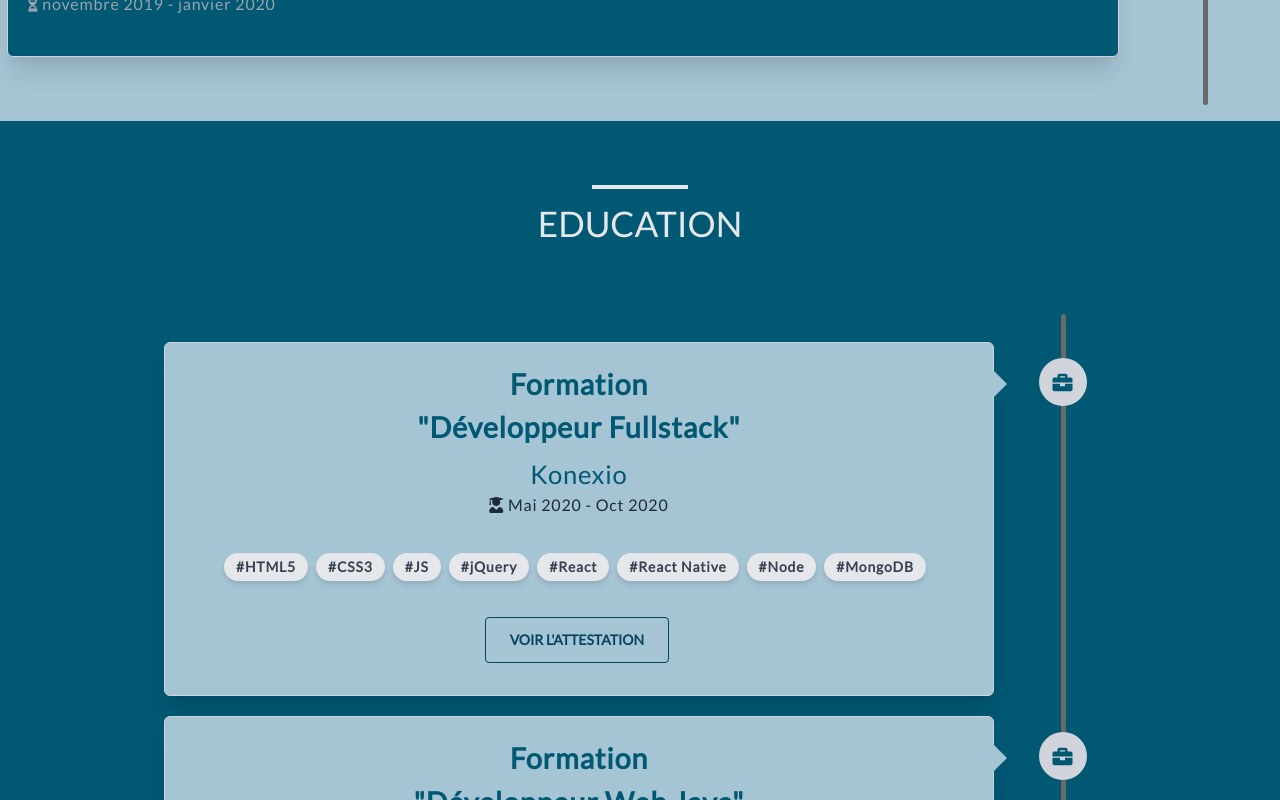
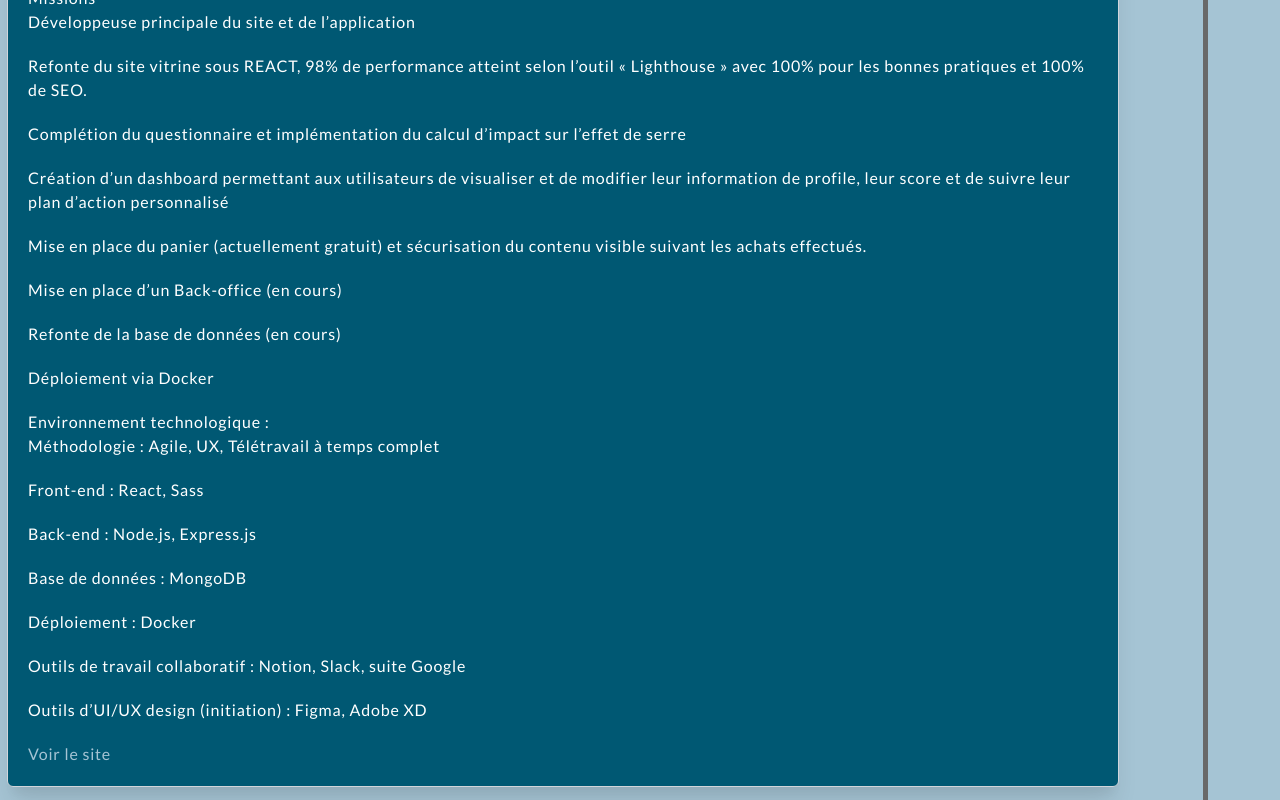
Before and after one commit to julie-desvaux/React_Portfolio, a React (Create React App) app: page / in a window 1280 px wide. Shown: the part 4660-5460 px from the top of the page. Built offline with nearby package versions, Linux system fonts and the light colour scheme.

Commit message:
[Exprerience]: details for xp koya internship

```diff
--- a/src/data.js
+++ b/src/data.js
@@ -4,6 +4,32 @@ module.exports = {
 			enteprise: "Koya",
 			poste: "Développeuse Web FullStack JS - Stage",
 			date: "octobre 2020 - à ce jour",
+			website: "https://www.koya-app.fr",
+			description: [
+				"Koya est une start-up dédiée à l’accompagnement des particuliers dans leur transition écologique – <a href='https://koya-app.fr' target='_blank'>https://koya-app.fr</a> <br/>\
+				La version beta est sortie le 18/01/2021.",
+				"A terme, Koya permettra à chaque personne d’estimer sa contribution à l’effet de serres via un questionnaire sur ses habitudes de vie. En fonction du score et des thématiques à améliorer (Alimentation, Transport etc…), Koya proposera un programme personnalisé pour diminuer cet impact. Les Koyateurs seront entouré d’une communauté pour les aider à progresser. ",
+			],
+
+			missions: [
+				"Développeuse principale du site et de l’application",
+				"Refonte du site vitrine sous REACT, 98% de performance atteint selon l’outil « Lighthouse » avec 100% pour les bonnes pratiques et 100% de SEO.",
+				"Complétion du questionnaire et implémentation du calcul d’impact sur l’effet de serre",
+				"Création d’un dashboard permettant aux utilisateurs de visualiser et de modifier leur information de profile, leur score et de suivre leur plan d’action personnalisé",
+				"Mise en place du panier (actuellement gratuit) et sécurisation du contenu visible suivant les achats effectués.",
+				"Mise en place d’un Back-office (en cours)",
+				"Refonte de la base de données (en cours)",
+				"Déploiement via Docker",
+			],
+			technos: [
+				"Méthodologie : Agile, UX, Télétravail à temps complet",
+				"Front-end : React, Sass",
+				"Back-end : Node.js, Express.js",
+				"Base de données : MongoDB",
+				"Déploiement : Docker",
+				"Outils de travail collaboratif : Notion, Slack, suite Google",
+				"Outils d’UI/UX design (initiation) : Figma, Adobe XD",
+			],
 		},
 		{
 			enteprise: "Bien Vivre à Bondy",
```
